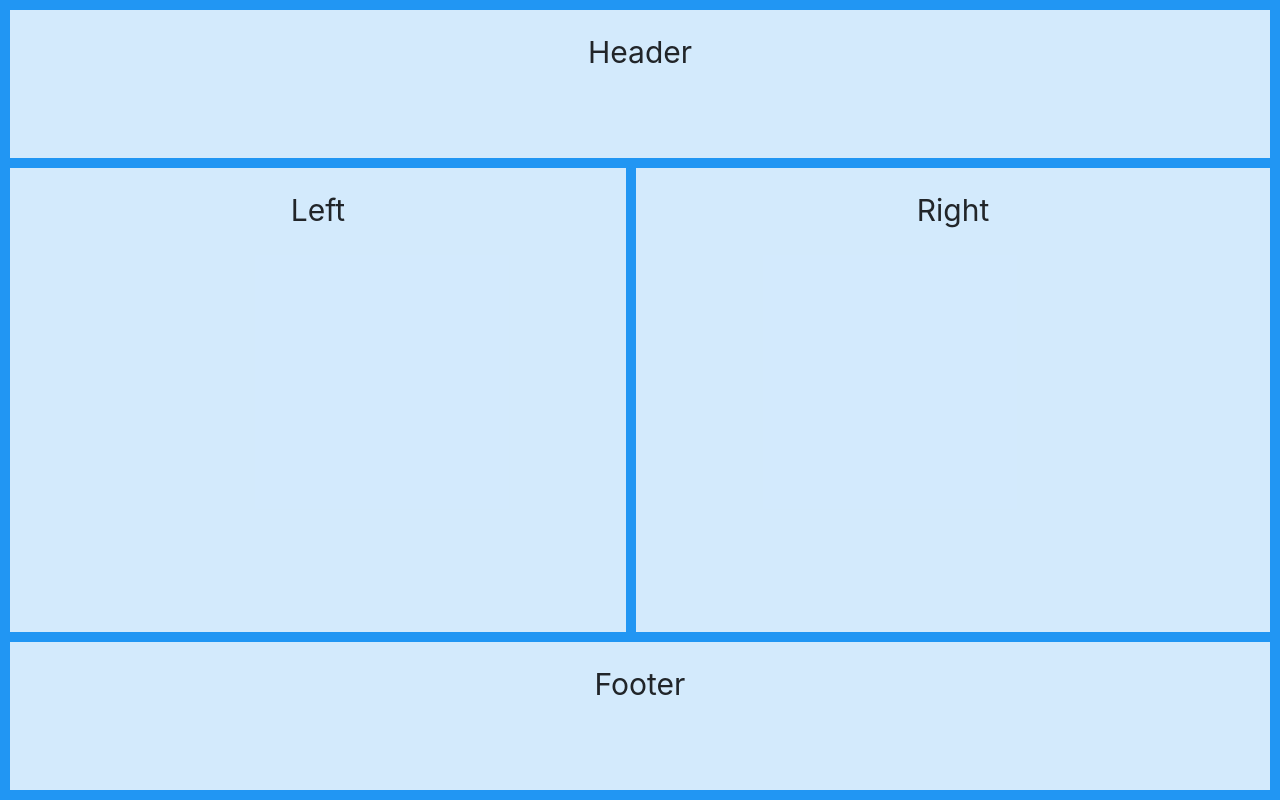
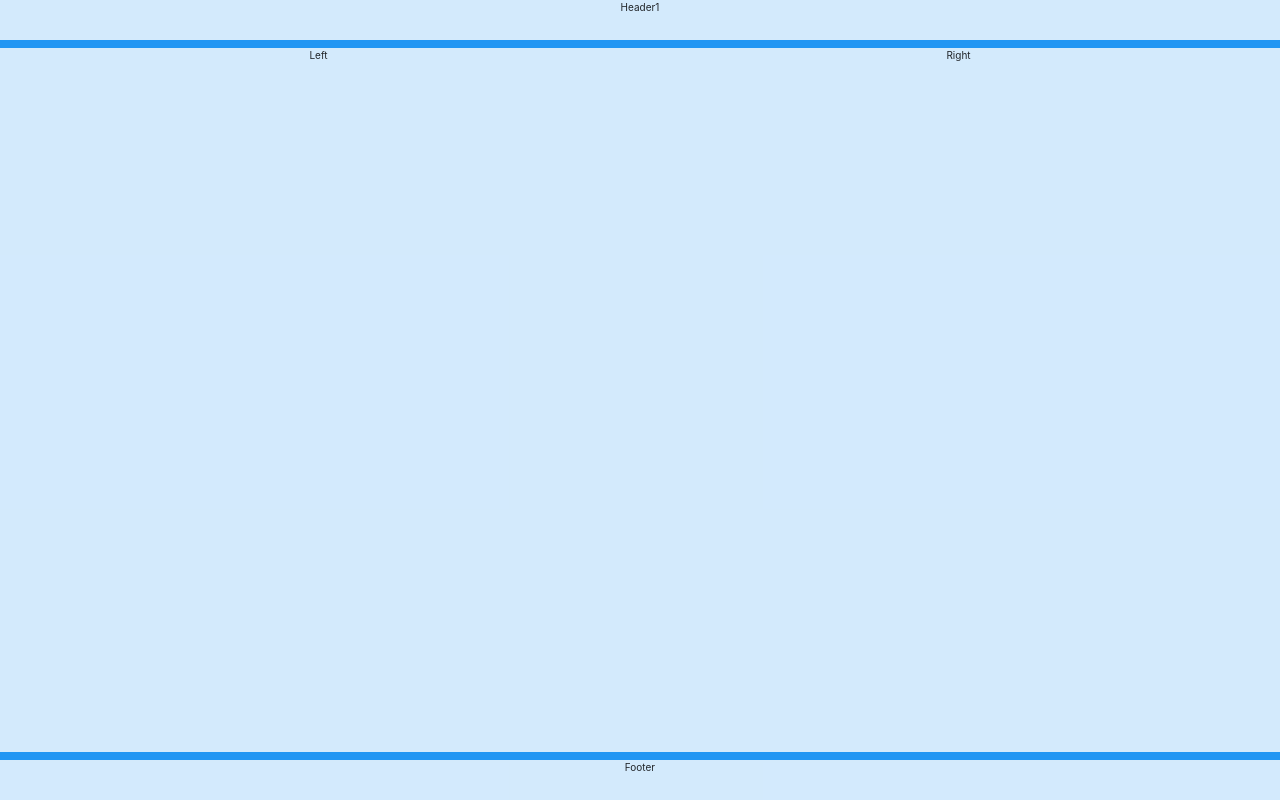
Before and after one commit to Surajprakashsahu/codism, a plain HTML site: page index.html in a window 1280 px wide. Drawn offline with nearby package versions, Linux system fonts and the light colour scheme.

Commit message:
final layout setup

```diff
--- a/index.html
+++ b/index.html
@@ -12,7 +12,7 @@
 <body>
     <div class="main-page">
 
-        <div class="item1">Header</div>
+        <div class="item1">Header1</div>
         <div class="item3">Left</div>
         <div class="item4">Right</div>
         <div class="item5">Footer</div>
--- a/main.css
+++ b/main.css
@@ -5,12 +5,6 @@
 
 body {
   margin: 0px;
-}
-.main-page {
-  background: var(--main-bg-color);
-  height: 100vh;
-  width: 100vw;
-  display: inline-flex;
 }
 
 .item1 {
@@ -21,55 +15,37 @@ body {
 }
 .item3 {
   grid-row-start: 2;
-  grid-row-end: 8;
+  grid-row-end: 3;
   grid-column-start: 1;
   grid-column-end: 2;
 }
 .item4 {
   grid-row-start: 2;
-  grid-row-end: 8;
+  grid-row-end: 3;
   grid-column-start: 2;
   grid-column-end: 3;
 }
 .item5 {
-  grid-row-start: 8;
-  grid-row-end: 9;
+  grid-row-start: 3;
+  grid-row-end: 4;
   grid-column-start: 1;
   grid-column-end: 3;
 }
-/* .item3 { grid-area: left; }
-.item4 { grid-area: right; }
-.item5 { grid-area: footer; } */
-
-/* .main-page {
-  display: grid;
-  grid-template-areas:
-    'header header header header header header'
-    'left left left right right right'
-    'left left left right right right'
-    'left left left right right right'
-    'left left left right right right'
-    'left left left right right right'
-    'left left left right right right'
-    'left left left right right right'
-    'footer footer footer footer footer footer';
-  grid-gap: 10px;
-  background-color: #2196F3;
-  padding: 10px;
-
-} */
 
 .main-page {
   display: grid;
   grid-template-columns: auto auto;
-  grid-gap: 10px;
+  grid-template-rows: 5vh 88vh 5vh;
+  grid-row-gap: 1vh;
   background-color: #2196f3;
-  padding: 10px;
+  padding: 0px;
+  height: 100vh;
+  width: 100vw;
 }
 
 .main-page > div {
   background-color: rgba(255, 255, 255, 0.8);
   text-align: center;
-  padding: 20px 0;
-  font-size: 30px;
+  padding: 0 0;
+  font-size: 10px;
 }
```
